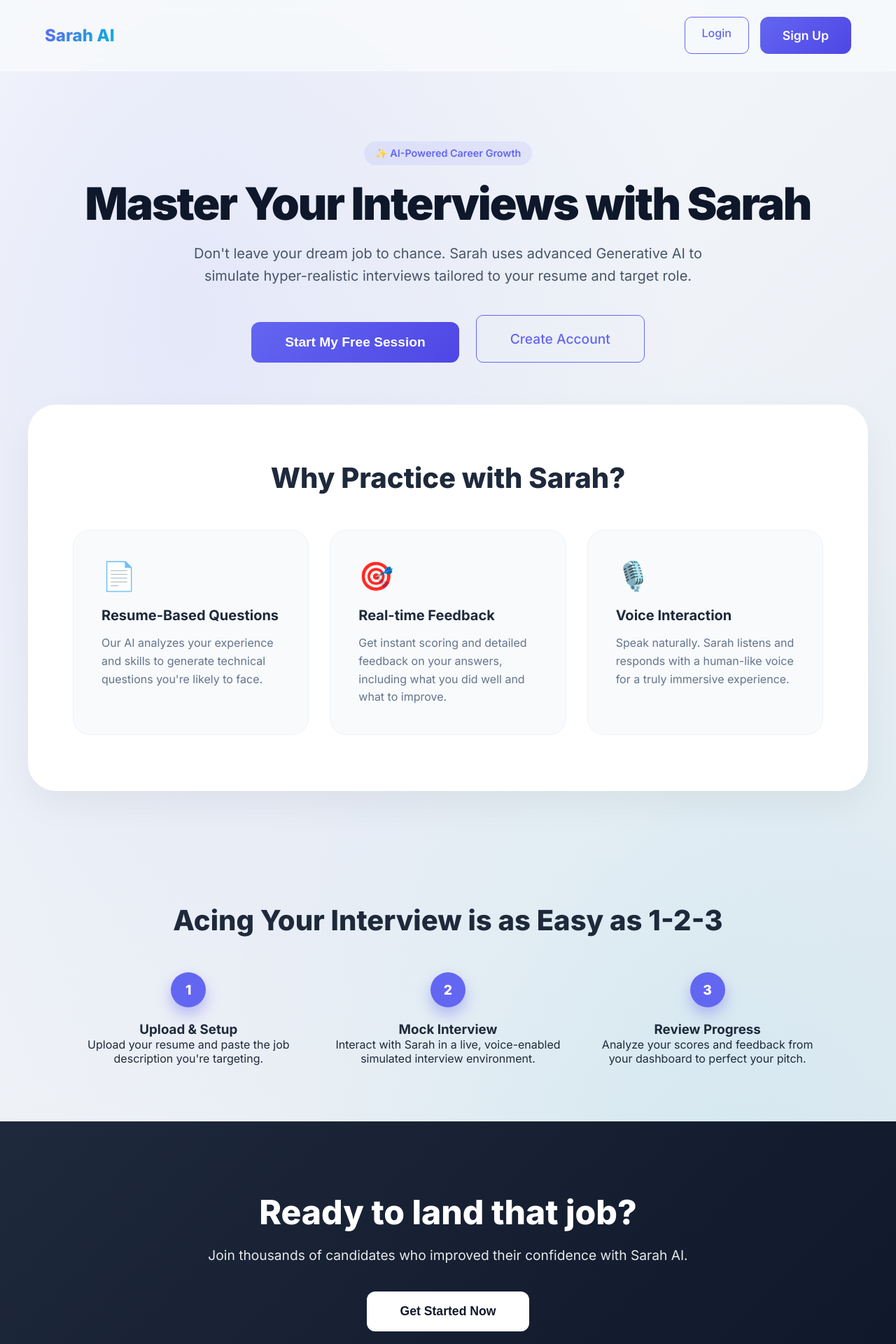
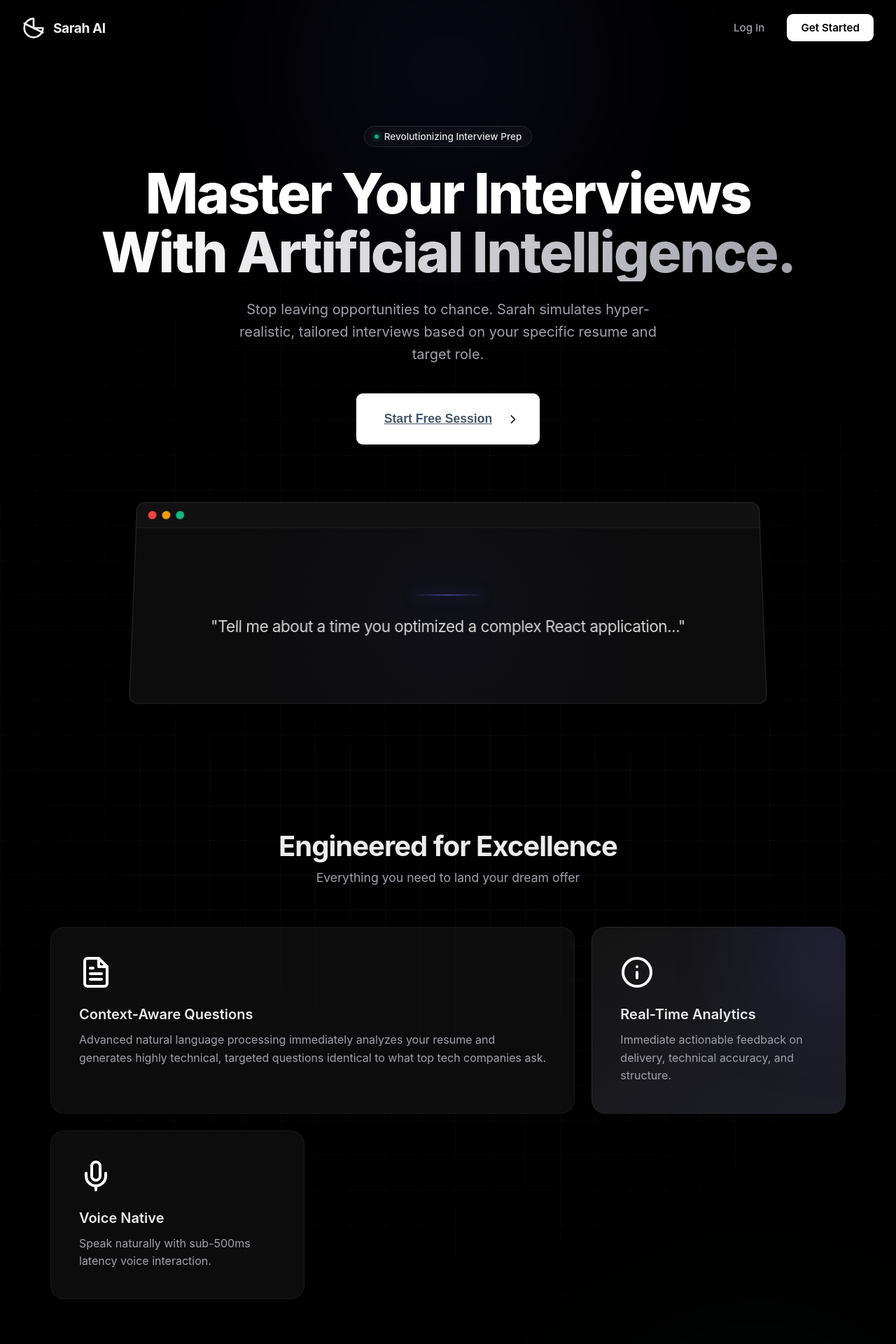
Before and after one commit to dhanush-raja-a/ai-interviewer, a Next.js app: page / in a window 1280 px wide. Shown: the top 1920 px of the page at 70% size. Built offline with nearby package versions, Linux system fonts and the light colour scheme; no server answers.

Commit message:
feat: massive UI overhaul with premium dark theme

```diff
--- a/app/page.tsx
+++ b/app/page.tsx
@@ -4,11 +4,21 @@ import { useSession, signOut } from 'next-auth/react';
 import { useRouter } from 'next/navigation';
 import Link from 'next/link';
 import '@/styles/globals.css';
+import { useEffect, useState } from 'react';
 
 export default function Home() {
   const router = useRouter();
   const { data: session, status } = useSession();
   const loading = status === "loading";
+  const [scrolled, setScrolled] = useState(false);
+
+  useEffect(() => {
+    const handleScroll = () => {
+      setScrolled(window.scrollY > 50);
+    };
+    window.addEventListener('scroll', handleScroll);
+    return () => window.removeEventListener('scroll', handleScroll);
+  }, []);
 
   const handleStartInterview = () => {
     if (session) {
@@ -19,110 +29,131 @@ export default function Home() {
   };
 
   if (loading) {
-    return <div className="loading" style={{ display: 'flex', justifyContent: 'center', alignItems: 'center', height: '100vh', fontSize: '1.5rem' }}>Loading Sarah AI...</div>;
+    return (
+      <div className="absolute inset-0 flex items-center justify-center bg-black">
+        <div className="loader-ring"></div>
+      </div>
+    );
   }
 
   return (
-    <main className="landing-container">
+    <main className="landing-premium">
+      <div className="ambient-glow top-glow"></div>
+      <div className="ambient-glow bottom-glow"></div>
+
+      {/* Dynamic Grid Background */}
+      <div className="grid-bg"></div>
+
       {/* Navbar */}
-      <nav className="navbar">
-        <div className="nav-logo">Sarah AI</div>
-        <div className="nav-links">
+      <nav className={`navbar-premium ${scrolled ? 'scrolled' : ''}`}>
+        <div className="nav-logo-premium">
+          <div className="logo-icon">
+            <svg viewBox="0 0 24 24" fill="none" stroke="currentColor" strokeWidth="2" strokeLinecap="round" strokeLinejoin="round"><path d="M12 2a10 10 0 1 0 10 10H12V2z"/><path d="M12 12 2.1 7.1"/><path d="m12 12 9.9 4.9"/></svg>
+          </div>
+          <span>Sarah AI</span>
+        </div>
+        <div className="nav-links-premium">
           {!session ? (
             <>
-              <Link href="/login" className="btn-secondary" style={{ textDecoration: 'none' }}>Login</Link>
-              <Link href="/register" className="btn-primary" style={{ textDecoration: 'none', margin: 0 }}>Sign Up</Link>
+              <Link href="/login" className="nav-link-subtle">Log In</Link>
+              <Link href="/register" className="btn-glow">Get Started</Link>
             </>
           ) : (
             <>
-               <span style={{ alignSelf: 'center', fontWeight: '500', color: '#64748b' }}>Hi, {session.user?.name}</span>
-               <Link href="/dashboard" className="btn-secondary" style={{ textDecoration: 'none' }}>Dashboard</Link>
-               <button onClick={() => signOut()} className="btn-secondary">Logout</button>
+               <Link href="/dashboard" className="nav-link-subtle">Dashboard</Link>
+               <button onClick={() => signOut()} className="nav-link-subtle">Sign Out</button>
+               <div className="avatar-mini">{session.user?.name?.charAt(0) || 'U'}</div>
             </>
           )}
         </div>
       </nav>
 
       {/* Hero Section */}
-      <section className="hero-section">
-        <div className="badge">✨ AI-Powered Career Growth</div>
-        <h1 className="hero-title">Master Your Interviews with Sarah</h1>
-        <p className="hero-subtitle">
-          Don&apos;t leave your dream job to chance. Sarah uses advanced Generative AI to simulate hyper-realistic interviews tailored to your resume and target role.
+      <section className="hero-premium">
+        <div className="badge-premium">
+          <span className="badge-dot"></span>
+          Revolutionizing Interview Prep
+        </div>
+        <h1 className="hero-title-premium">
+          Master Your Interviews <br />
+          <span className="text-gradient">With Artificial Intelligence.</span>
+        </h1>
+        <p className="hero-subtitle-premium">
+          Stop leaving opportunities to chance. Sarah simulates hyper-realistic,
+          tailored interviews based on your specific resume and target role.
         </p>
-        <div className="hero-actions" style={{ display: 'flex', justifyContent: 'center', gap: '1.5rem' }}>
-          <button onClick={handleStartInterview} className="btn-primary" style={{ width: 'auto', padding: '18px 48px', fontSize: '1.2rem' }}>
-            {session ? 'Go to Dashboard' : 'Start My Free Session'}
+        <div className="hero-actions-premium">
+          <button onClick={handleStartInterview} className="btn-glow large">
+            <span className="btn-text">{session ? 'Enter Dashboard' : 'Start Free Session'}</span>
+            <svg className="arrow-icon" viewBox="0 0 24 24" fill="none" stroke="currentColor" strokeWidth="2" strokeLinecap="round" strokeLinejoin="round"><polyline points="9 18 15 12 9 6"/></svg>
           </button>
-          {!session && (
-            <Link href="/register" className="btn-secondary" style={{ display: 'flex', alignItems: 'center', padding: '18px 48px', fontSize: '1.2rem', textDecoration: 'none' }}>
-              Create Account
-            </Link>
-          )}
+        </div>
+
+        {/* Abstract App Preview */}
+        <div className="hero-preview-wrapper">
+          <div className="hero-preview">
+            <div className="browser-header">
+              <span className="dot close"></span>
+              <span className="dot min"></span>
+              <span className="dot max"></span>
+            </div>
+            <div className="preview-content">
+              <div className="wave-animation"></div>
+              <div className="preview-text">"Tell me about a time you optimized a complex React application..."</div>
+            </div>
+          </div>
         </div>
       </section>
 
       {/* Features Section */}
-      <section className="features-section">
-        <h2 className="section-title">Why Practice with Sarah?</h2>
-        <div className="features-grid">
-          <div className="feature-card">
-            <div className="feature-icon">📄</div>
-            <h3>Resume-Based Questions</h3>
-            <p>Our AI analyzes your experience and skills to generate technical questions you&apos;re likely to face.</p>
+      <section className="features-premium">
+        <div className="section-header">
+          <h2>Engineered for Excellence</h2>
+          <p>Everything you need to land your dream offer</p>
+        </div>
+
+        <div className="bento-grid">
+          <div className="bento-card col-span-2">
+            <div className="bento-icon">
+              <svg viewBox="0 0 24 24" fill="none" stroke="currentColor" strokeWidth="2" strokeLinecap="round" strokeLinejoin="round"><path d="M14 2H6a2 2 0 0 0-2 2v16a2 2 0 0 0 2 2h12a2 2 0 0 0 2-2V8z"/><polyline points="14 2 14 8 20 8"/><line x1="16" y1="13" x2="8" y2="13"/><line x1="16" y1="17" x2="8" y2="17"/><polyline points="10 9 9 9 8 9"/></svg>
+            </div>
+            <h3>Context-Aware Questions</h3>
+            <p>Advanced natural language processing immediately analyzes your resume and generates highly technical, targeted questions identical to what top tech companies ask.</p>
           </div>
-          <div className="feature-card">
-            <div className="feature-icon">🎯</div>
-            <h3>Real-time Feedback</h3>
-            <p>Get instant scoring and detailed feedback on your answers, including what you did well and what to improve.</p>
+          <div className="bento-card bg-gradient">
+            <div className="bento-icon">
+              <svg viewBox="0 0 24 24" fill="none" stroke="currentColor" strokeWidth="2" strokeLinecap="round" strokeLinejoin="round"><circle cx="12" cy="12" r="10"/><path d="M12 16v-4"/><path d="M12 8h.01"/></svg>
+            </div>
+            <h3>Real-Time Analytics</h3>
+            <p>Immediate actionable feedback on delivery, technical accuracy, and structure.</p>
           </div>
-          <div className="feature-card">
-            <div className="feature-icon">🎙️</div>
-            <h3>Voice Interaction</h3>
-            <p>Speak naturally. Sarah listens and responds with a human-like voice for a truly immersive experience.</p>
+          <div className="bento-card">
+            <div className="bento-icon">
+              <svg viewBox="0 0 24 24" fill="none" stroke="currentColor" strokeWidth="2" strokeLinecap="round" strokeLinejoin="round"><path d="M12 2a3 3 0 0 0-3 3v7a3 3 0 0 0 6 0V5a3 3 0 0 0-3-3Z"/><path d="M19 10v2a7 7 0 0 1-14 0v-2"/><line x1="12" y1="19" x2="12" y2="22"/></svg>
+            </div>
+            <h3>Voice Native</h3>
+            <p>Speak naturally with sub-500ms latency voice interaction.</p>
           </div>
         </div>
       </section>
 
-      {/* How it Works */}
-      <section className="how-it-works">
-        <h2 className="section-title">Acing Your Interview is as Easy as 1-2-3</h2>
-        <div className="steps-container">
-          <div className="step-card">
-            <div className="step-number">1</div>
-            <h3>Upload & Setup</h3>
-            <p>Upload your resume and paste the job description you&apos;re targeting.</p>
+      {/* Footer */}
+      <footer className="footer-premium">
+        <div className="footer-content">
+          <div className="footer-brand">
+            <div className="logo-icon-small">
+              <svg viewBox="0 0 24 24" fill="none" stroke="currentColor" strokeWidth="2" strokeLinecap="round" strokeLinejoin="round"><path d="M12 2a10 10 0 1 0 10 10H12V2z"/><path d="M12 12 2.1 7.1"/><path d="m12 12 9.9 4.9"/></svg>
+            </div>
+            Sarah AI
           </div>
-          <div className="step-card">
-            <div className="step-number">2</div>
-            <h3>Mock Interview</h3>
-            <p>Interact with Sarah in a live, voice-enabled simulated interview environment.</p>
-          </div>
-          <div className="step-card">
-            <div className="step-number">3</div>
-            <h3>Review Progress</h3>
-            <p>Analyze your scores and feedback from your dashboard to perfect your pitch.</p>
+          <div className="footer-links">
+            <Link href="#">Privacy Policy</Link>
+            <Link href="#">Terms of Service</Link>
+            <Link href="#">Contact</Link>
           </div>
         </div>
-      </section>
-
-      {/* CTA Section */}
-      <section className="cta-section">
-        <h2>Ready to land that job?</h2>
-        <p style={{ fontSize: '1.2rem', marginBottom: '30px', opacity: 0.9 }}>Join thousands of candidates who improved their confidence with Sarah AI.</p>
-        <button onClick={handleStartInterview} className="btn-primary" style={{ width: 'auto', background: 'white', color: '#0f172a', padding: '18px 48px' }}>
-          Get Started Now
-        </button>
-      </section>
-
-      {/* Footer */}
-      <footer className="footer">
-        <div style={{ color: '#64748b', fontSize: '0.9rem' }}>
-          © 2026 Sarah AI Mock Interview Platform. Built with Google Gemini.
-        </div>
-        <div style={{ display: 'flex', gap: '2rem' }}>
-          <Link href="#" style={{ color: '#64748b', textDecoration: 'none', fontSize: '0.9rem' }}>Privacy Policy</Link>
-          <Link href="#" style={{ color: '#64748b', textDecoration: 'none', fontSize: '0.9rem' }}>Terms of Service</Link>
+        <div className="footer-bottom">
+          <p>© 2026 Sarah AI. Architected for peak performance.</p>
         </div>
       </footer>
     </main>
--- a/styles/globals.css
+++ b/styles/globals.css
@@ -1391,3 +1391,451 @@ body {
     padding: 10px 0 !important;
   }
 }
+
+/* ==================================================
+   ULTRA-PREMIUM UI (10 YRS EXP)
+   Linear/Vercel Inspired Dark Aesthetics
+   ================================================== */
+
+.landing-premium {
+  background: #000000;
+  color: #ededed;
+  font-family: -apple-system, BlinkMacSystemFont, "Segoe UI", Roboto, "Helvetica Neue", sans-serif;
+  min-height: 100vh;
+  position: relative;
+  overflow: hidden;
+  --glow-color: rgba(99, 102, 241, 0.4);
+}
+
+/* Abstract ambient glows */
+.ambient-glow {
+  position: absolute;
+  width: 600px;
+  height: 600px;
+  border-radius: 50%;
+  filter: blur(120px);
+  z-index: 0;
+  pointer-events: none;
+}
+
+.top-glow {
+  top: -200px;
+  left: 50%;
+  transform: translateX(-50%);
+  background: radial-gradient(circle, rgba(99,102,241,0.15) 0%, rgba(0,0,0,0) 70%);
+}
+
+.bottom-glow {
+  bottom: -300px;
+  right: -100px;
+  background: radial-gradient(circle, rgba(16,185,129,0.1) 0%, rgba(0,0,0,0) 70%);
+}
+
+.grid-bg {
+  position: absolute;
+  inset: 0;
+  background-image:
+    linear-gradient(to right, rgba(255, 255, 255, 0.05) 1px, transparent 1px),
+    linear-gradient(to bottom, rgba(255, 255, 255, 0.05) 1px, transparent 1px);
+  background-size: 50px 50px;
+  mask-image: radial-gradient(circle at center, black, transparent 80%);
+  z-index: 0;
+}
+
+/* Premium Navbar */
+.navbar-premium {
+  position: fixed;
+  top: 0; left: 0; right: 0;
+  display: flex;
+  justify-content: space-between;
+  align-items: center;
+  padding: 1.25rem 2rem;
+  z-index: 100;
+  transition: all 0.4s cubic-bezier(0.4, 0, 0.2, 1);
+  background: transparent;
+  border-bottom: 1px solid transparent;
+}
+
+.navbar-premium.scrolled {
+  background: rgba(0, 0, 0, 0.6);
+  backdrop-filter: blur(20px);
+  border-bottom: 1px solid rgba(255, 255, 255, 0.05);
+}
+
+.nav-logo-premium {
+  display: flex;
+  align-items: center;
+  gap: 12px;
+  font-weight: 700;
+  font-size: 1.2rem;
+  letter-spacing: -0.5px;
+}
+
+.logo-icon {
+  width: 32px;
+  height: 32px;
+  color: #ededed;
+}
+
+.nav-links-premium {
+  display: flex;
+  align-items: center;
+  gap: 2rem;
+}
+
+.nav-link-subtle {
+  color: #a1a1aa;
+  font-weight: 500;
+  font-size: 0.95rem;
+  text-decoration: none;
+  transition: color 0.2s ease;
+  background: none;
+  border: none;
+  cursor: pointer;
+}
+
+.nav-link-subtle:hover {
+  color: #ffffff;
+}
+
+.avatar-mini {
+  width: 36px; height: 36px;
+  border-radius: 50%;
+  background: linear-gradient(135deg, #6366f1, #3b82f6);
+  display: flex; align-items: center; justify-content: center;
+  font-weight: 700; color: white;
+  box-shadow: 0 0 15px rgba(99, 102, 241, 0.3);
+}
+
+/* Hero Section */
+.hero-premium {
+  position: relative;
+  z-index: 10;
+  padding: 180px 2rem 80px;
+  max-width: 1200px;
+  margin: 0 auto;
+  text-align: center;
+  display: flex;
+  flex-direction: column;
+  align-items: center;
+}
+
+.badge-premium {
+  display: inline-flex;
+  align-items: center;
+  gap: 8px;
+  padding: 6px 14px;
+  border-radius: 30px;
+  background: rgba(255, 255, 255, 0.03);
+  border: 1px solid rgba(255, 255, 255, 0.1);
+  font-size: 0.85rem;
+  font-weight: 500;
+  color: #e4e4e7;
+  margin-bottom: 24px;
+  backdrop-filter: blur(10px);
+}
+
+.badge-dot {
+  width: 6px; height: 6px;
+  border-radius: 50%;
+  background: #10b981;
+  box-shadow: 0 0 10px #10b981;
+  animation: pulse-dot 2s infinite;
+}
+
+@keyframes pulse-dot {
+  0%, 100% { opacity: 1; transform: scale(1); }
+  50% { opacity: 0.5; transform: scale(0.8); }
+}
+
+.hero-title-premium {
+  font-size: 5rem;
+  font-weight: 800;
+  line-height: 1.05;
+  letter-spacing: -2.5px;
+  margin-bottom: 24px;
+  color: #ffffff;
+}
+
+.text-gradient {
+  background: linear-gradient(to right, #ffffff, #a1a1aa);
+  -webkit-background-clip: text;
+  -webkit-text-fill-color: transparent;
+  display: inline-block;
+}
+
+.hero-subtitle-premium {
+  max-width: 650px;
+  font-size: 1.25rem;
+  color: #a1a1aa;
+  line-height: 1.6;
+  margin: 0 auto 40px;
+  font-weight: 400;
+}
+
+.btn-glow {
+  position: relative;
+  background: #ffffff;
+  color: #000000;
+  padding: 10px 20px;
+  border-radius: 9px;
+  font-weight: 600;
+  font-size: 0.95rem;
+  text-decoration: none;
+  display: inline-flex;
+  align-items: center;
+  gap: 8px;
+  cursor: pointer;
+  border: none;
+  transition: transform 0.2s, box-shadow 0.2s;
+}
+
+.btn-glow.large {
+  padding: 14px 28px;
+  font-size: 1.1rem;
+}
+
+.btn-glow:hover {
+  transform: translateY(-2px);
+  box-shadow: 0 0 40px rgba(255, 255, 255, 0.4);
+}
+
+.arrow-icon {
+  width: 20px; height: 20px;
+  transition: transform 0.2s;
+}
+
+.btn-glow:hover .arrow-icon {
+  transform: translateX(4px);
+}
+
+/* App Browser Preview Setup */
+.hero-preview-wrapper {
+  margin-top: 80px;
+  width: 100%;
+  max-width: 900px;
+  perspective: 1000px;
+}
+
+.hero-preview {
+  background: rgba(15, 15, 15, 0.8);
+  border: 1px solid rgba(255, 255, 255, 0.1);
+  border-radius: 12px;
+  box-shadow: 0 40px 100px -20px rgba(0, 0, 0, 1), 0 0 0 1px rgba(255, 255, 255, 0.05);
+  overflow: hidden;
+  backdrop-filter: blur(20px);
+  transform: rotateX(5deg);
+  transition: transform 0.5s ease;
+}
+
+.hero-preview:hover {
+  transform: rotateX(0deg);
+}
+
+.browser-header {
+  display: flex;
+  padding: 12px 16px;
+  gap: 8px;
+  background: rgba(255, 255, 255, 0.02);
+  border-bottom: 1px solid rgba(255, 255, 255, 0.05);
+}
+
+.dot {
+  width: 12px; height: 12px; border-radius: 50%;
+}
+.dot.close { background: #ef4444; }
+.dot.min { background: #f59e0b; }
+.dot.max { background: #10b981; }
+
+.preview-content {
+  padding: 60px 40px;
+  display: flex;
+  flex-direction: column;
+  align-items: center;
+  justify-content: center;
+  min-height: 250px;
+  background: radial-gradient(circle at center, rgba(99,102,241,0.05) 0%, transparent 70%);
+}
+
+.wave-animation {
+  width: 150px;
+  height: 2px;
+  background: linear-gradient(90deg, transparent, #6366f1, transparent);
+  box-shadow: 0 0 20px #6366f1;
+  margin-bottom: 30px;
+  animation: siri-wave 2s infinite ease-in-out;
+}
+
+@keyframes siri-wave {
+  0%, 100% { transform: scaleX(0.7); opacity: 0.5; }
+  50% { transform: scaleX(1.3); opacity: 1; }
+}
+
+.preview-text {
+  font-size: 1.4rem;
+  color: #ededed;
+  font-weight: 400;
+  letter-spacing: -0.5px;
+  opacity: 0.9;
+}
+
+/* Features Premium */
+.features-premium {
+  padding: 100px 2rem;
+  max-width: 1200px;
+  margin: 0 auto;
+  position: relative;
+  z-index: 10;
+}
+
+.section-header {
+  text-align: center;
+  margin-bottom: 60px;
+}
+
+.section-header h2 {
+  font-size: 2.5rem;
+  font-weight: 700;
+  letter-spacing: -1px;
+  margin-bottom: 10px;
+}
+
+.section-header p {
+  color: #a1a1aa;
+  font-size: 1.1rem;
+}
+
+.bento-grid {
+  display: grid;
+  grid-template-columns: repeat(3, 1fr);
+  gap: 24px;
+}
+
+.bento-card {
+  background: rgba(20, 20, 20, 0.6);
+  border: 1px solid rgba(255, 255, 255, 0.05);
+  border-radius: 20px;
+  padding: 40px;
+  display: flex;
+  flex-direction: column;
+  transition: background 0.3s, border-color 0.3s;
+}
+
+.bento-card:hover {
+  background: rgba(30, 30, 30, 0.8);
+  border-color: rgba(255, 255, 255, 0.1);
+}
+
+.bento-card.col-span-2 {
+  grid-column: span 2;
+}
+
+.bento-card.bg-gradient {
+  background: linear-gradient(145deg, rgba(20,20,20,1) 0%, rgba(30,30,40,1) 100%);
+  position: relative;
+  overflow: hidden;
+}
+
+.bento-card.bg-gradient::before {
+  content: '';
+  position: absolute;
+  top: -50px; right: -50px;
+  width: 150px; height: 150px;
+  background: #6366f1;
+  filter: blur(80px);
+  opacity: 0.2;
+}
+
+.bento-icon {
+  width: 48px; height: 48px;
+  color: #ffffff;
+  margin-bottom: 24px;
+}
+
+.bento-card h3 {
+  font-size: 1.25rem;
+  font-weight: 600;
+  margin-bottom: 12px;
+}
+
+.bento-card p {
+  color: #a1a1aa;
+  line-height: 1.6;
+  font-size: 1rem;
+}
+
+@media (max-width: 900px) {
+  .bento-grid {
+    grid-template-columns: 1fr;
+  }
+  .bento-card.col-span-2 {
+    grid-column: span 1;
+  }
+  .hero-title-premium {
+    font-size: 3.5rem;
+  }
+}
+
+/* Footer Premium */
+.footer-premium {
+  border-top: 1px solid rgba(255, 255, 255, 0.05);
+  padding: 60px 2rem 40px;
+  max-width: 1200px;
+  margin: 0 auto;
+  position: relative;
+  z-index: 10;
+}
+
+.footer-content {
+  display: flex;
+  justify-content: space-between;
+  align-items: center;
+  margin-bottom: 40px;
+}
+
+.footer-brand {
+  display: flex;
+  align-items: center;
+  gap: 10px;
+  font-weight: 600;
+  font-size: 1.1rem;
+}
+
+.logo-icon-small {
+  width: 24px; height: 24px;
+}
+
+.footer-links {
+  display: flex;
+  gap: 24px;
+}
+
+.footer-links a {
+  color: #a1a1aa;
+  text-decoration: none;
+  font-size: 0.9rem;
+  transition: color 0.2s;
+}
+
+.footer-links a:hover {
+  color: #ffffff;
+}
+
+.footer-bottom {
+  text-align: center;
+  color: #52525b;
+  font-size: 0.85rem;
+}
+
+/* Loading */
+.loader-ring {
+  width: 40px; height: 40px;
+  border: 3px solid rgba(255, 255, 255, 0.1);
+  border-radius: 50%;
+  border-top-color: #ffffff;
+  animation: spin 1s ease-in-out infinite;
+}
+
+@keyframes spin {
+  to { transform: rotate(360deg); }
+}
```
